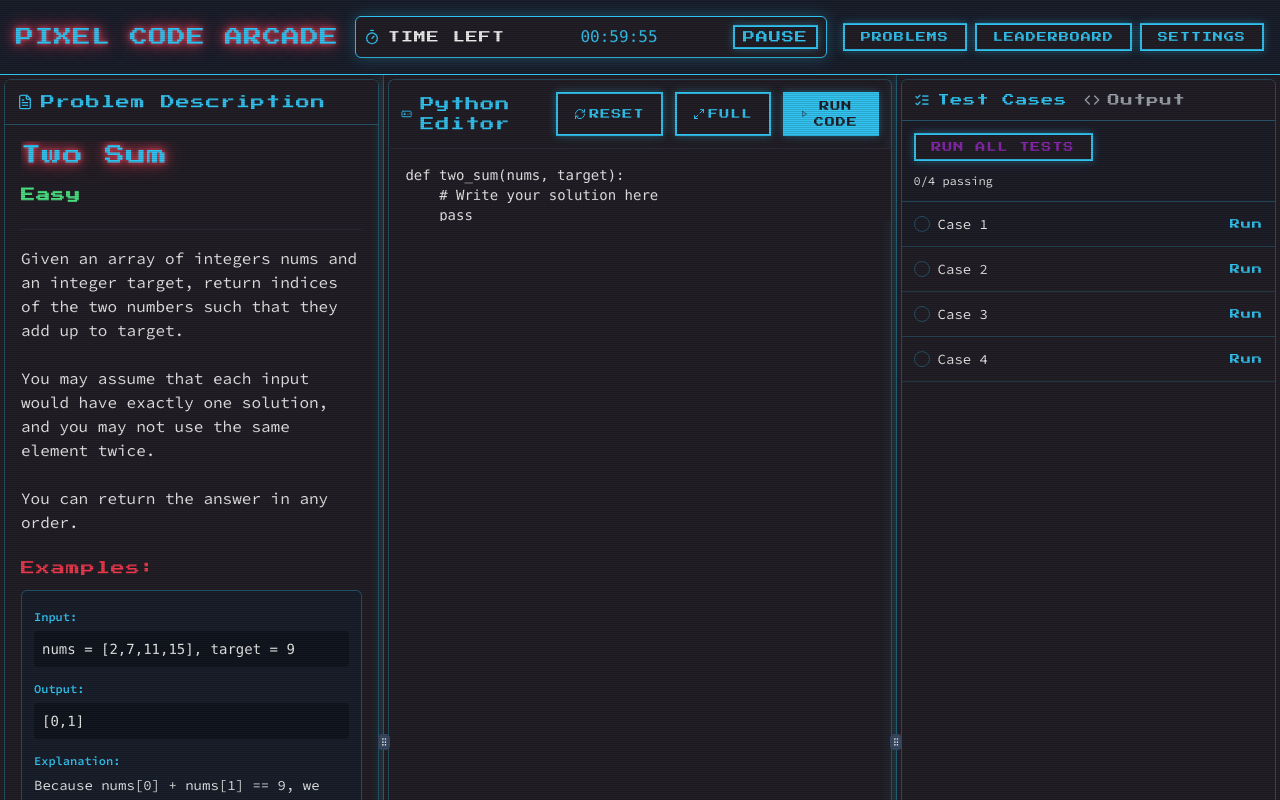
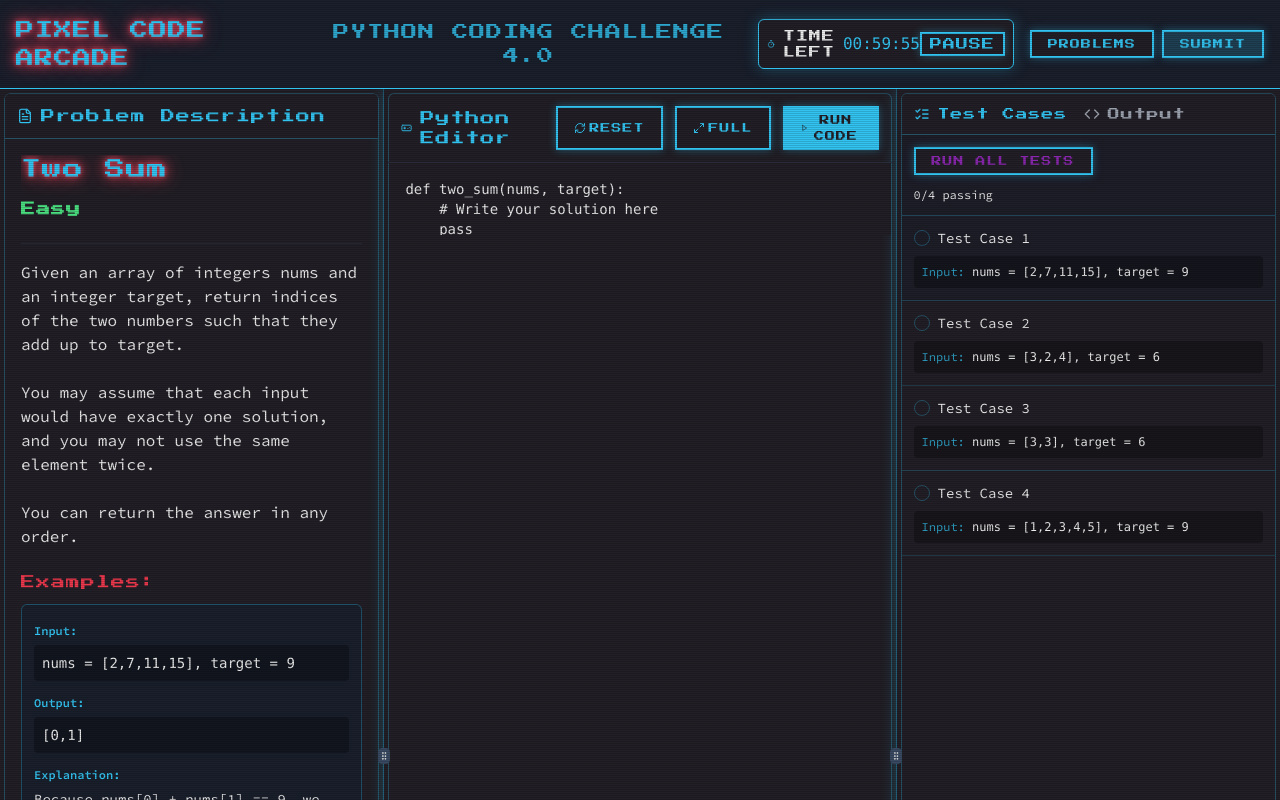
Before and after one commit to Hitarth2510/pixel-code-arcade, a React (Vite) app: page /ide in a window 1280 px wide. Shown: the top 800 px of the page. Built offline with nearby package versions, Linux system fonts and the light colour scheme.

Commit message:
Refactor: Update IDE page and test cases
- Center competition name.
- Remove leaderboard and settings buttons.
- Add submit button.
- Display input for each test case.

```diff
--- a/src/components/TestCases.tsx
+++ b/src/components/TestCases.tsx
@@ -83,7 +83,7 @@ const TestCases: React.FC<TestCasesProps> = ({
                 }`}
                 onClick={() => handleSelectCase(test.id)}
               >
-                <div className="flex items-center justify-between">
+                <div className="flex items-center justify-between mb-2">
                   <div className="flex items-center">
                     {test.running ? (
                       <PlayCircle className="h-4 w-4 text-arcade-blue animate-pulse mr-2" />
@@ -94,18 +94,13 @@ const TestCases: React.FC<TestCasesProps> = ({
                     ) : (
                       <XCircle className="h-4 w-4 text-red-500 mr-2" />
                     )}
-                    <span className="text-sm">Case {test.id}</span>
+                    <span className="text-sm">Test Case {test.id}</span>
                   </div>
+                </div>
 
-                  <button
-                    className="text-[10px] arcade-font text-arcade-neon hover:text-arcade-pink"
-                    onClick={(e) => {
-                      e.stopPropagation();
-                      onRunTestCase(test.id);
-                    }}
-                  >
-                    Run
-                  </button>
+                <div className="bg-black/30 p-2 rounded text-xs overflow-x-auto">
+                  <span className="text-arcade-neon/80">Input: </span>
+                  <span className="font-mono">{test.input}</span>
                 </div>
               </div>
             ))}
--- a/src/pages/IDE.tsx
+++ b/src/pages/IDE.tsx
@@ -191,6 +191,12 @@ const IDEPage: React.FC = () => {
     // In a real app, we'd fetch the problem data and test cases
   };
 
+  // Submit solution
+  const handleSubmitSolution = () => {
+    toast.info("Submitting your solution...");
+    runAllTestCases();
+  };
+
   return (
     <div className="min-h-screen bg-arcade-dark flex flex-col">
       {/* Scanlines effect */}
@@ -198,6 +204,7 @@ const IDEPage: React.FC = () => {
 
       <header className="border-b border-arcade-neon flex items-center justify-between p-4">
         <h1 className="arcade-font text-lg text-arcade-neon animate-glow">PIXEL CODE ARCADE</h1>
+        <h2 className="arcade-font text-center text-arcade-neon animate-pulse">PYTHON CODING CHALLENGE 4.0</h2>
         <div className="flex-1 mx-4">
           <Timer initialTime={3600} onTimeEnd={handleTimeEnd} />
         </div>
@@ -208,8 +215,12 @@ const IDEPage: React.FC = () => {
           >
             Problems
           </button>
-          <button className="pixel-button text-[10px] py-1">Leaderboard</button>
-          <button className="pixel-button text-[10px] py-1">Settings</button>
+          <button
+            className="pixel-button text-[10px] py-1 bg-arcade-neon/20 hover:bg-arcade-neon/40"
+            onClick={handleSubmitSolution}
+          >
+            Submit
+          </button>
         </div>
       </header>
 
```
